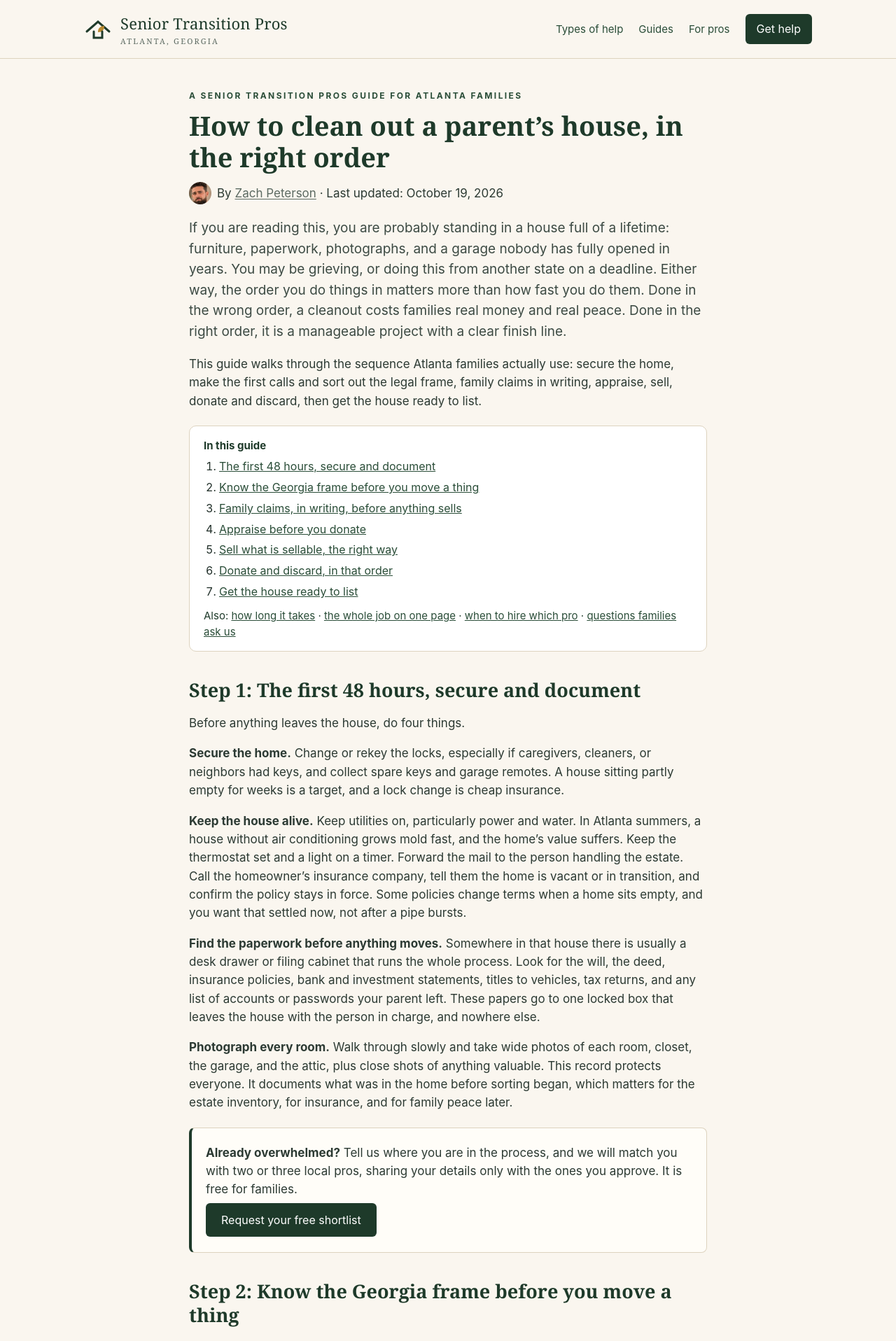
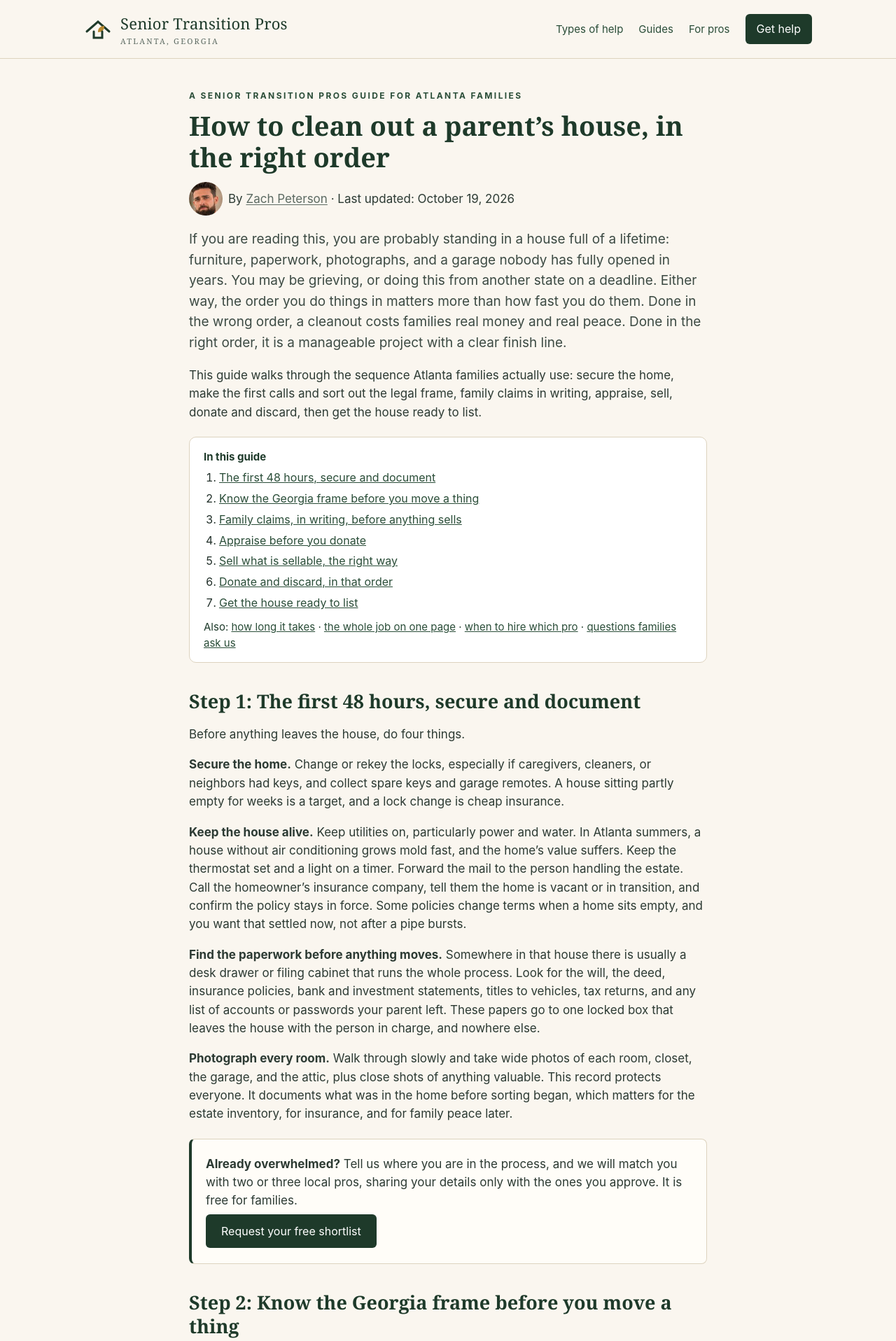
Before and after one commit to youragentzach/seniortransitionpros, a Jekyll site: the page guide-cleanout-parents-house-atlanta.html, which Jekyll copies as it is, in a window 1280 px wide. Shown: the top 1916 px of the page at 70% size. Built offline with Jekyll 4.4.1, drawn with Linux system fonts in a browser that asks for light colours.

Commit message:
Byline photo 48px: cleanout guide

```diff
--- a/guide-cleanout-parents-house-atlanta.html
+++ b/guide-cleanout-parents-house-atlanta.html
@@ -127,7 +127,7 @@
     .footer-links a{display:inline-block;padding:10px 0}
   }
   .table-scroll{overflow-x:auto}
-  .byline-photo{width:32px;height:32px;border-radius:50%;object-fit:cover;vertical-align:middle;margin:-3px 8px 0 0}
+  .byline-photo{width:48px;height:48px;border-radius:50%;object-fit:cover;vertical-align:middle;margin:-3px 8px 0 0}
   .sr{position:absolute;width:1px;height:1px;overflow:hidden;clip:rect(0 0 0 0);white-space:nowrap}
   .fig{background:#fff;border:1px solid var(--line);border-radius:10px;padding:18px 20px 14px;margin:24px 0}
   .article .fig-title{font-family:Georgia,"Iowan Old Style","Times New Roman",serif;font-weight:600;color:var(--evergreen);font-size:19px;line-height:1.3;margin:0 0 12px}
@@ -167,7 +167,7 @@
 <main class="article" id="main">
   <div class="eyebrow">A Senior Transition Pros guide for Atlanta families</div>
   <h1>How to clean out a parent&rsquo;s house, in the right order</h1>
-  <p class="fine"><img class="byline-photo" src="/assets/img/zach-peterson-96.jpg" alt="" width="32" height="32">By <a href="/about/" style="color:var(--muted)">Zach Peterson</a> &middot; Last updated: October 19, 2026</p>
+  <p class="fine"><img class="byline-photo" src="/assets/img/zach-peterson-96.jpg" alt="" width="48" height="48">By <a href="/about/" style="color:var(--muted)">Zach Peterson</a> &middot; Last updated: October 19, 2026</p>
   <p class="lede">If you are reading this, you are probably standing in a house full of a lifetime: furniture, paperwork, photographs, and a garage nobody has fully opened in years. You may be grieving, or doing this from another state on a deadline. Either way, the order you do things in matters more than how fast you do them. Done in the wrong order, a cleanout costs families real money and real peace. Done in the right order, it is a manageable project with a clear finish line.</p>
   <p>This guide walks through the sequence Atlanta families actually use: secure the home, make the first calls and sort out the legal frame, family claims in writing, appraise, sell, donate and discard, then get the house ready to list.</p>
 
```
